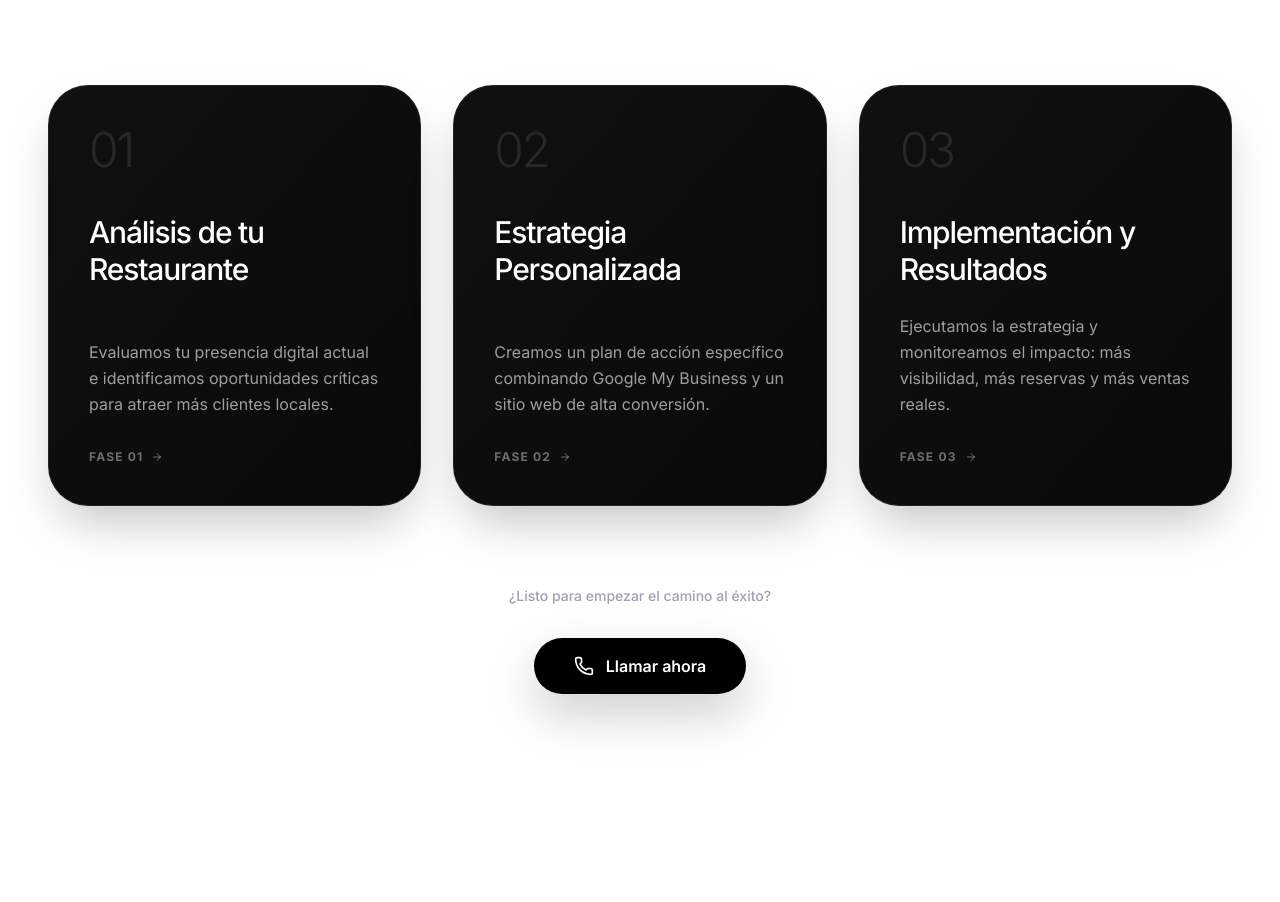
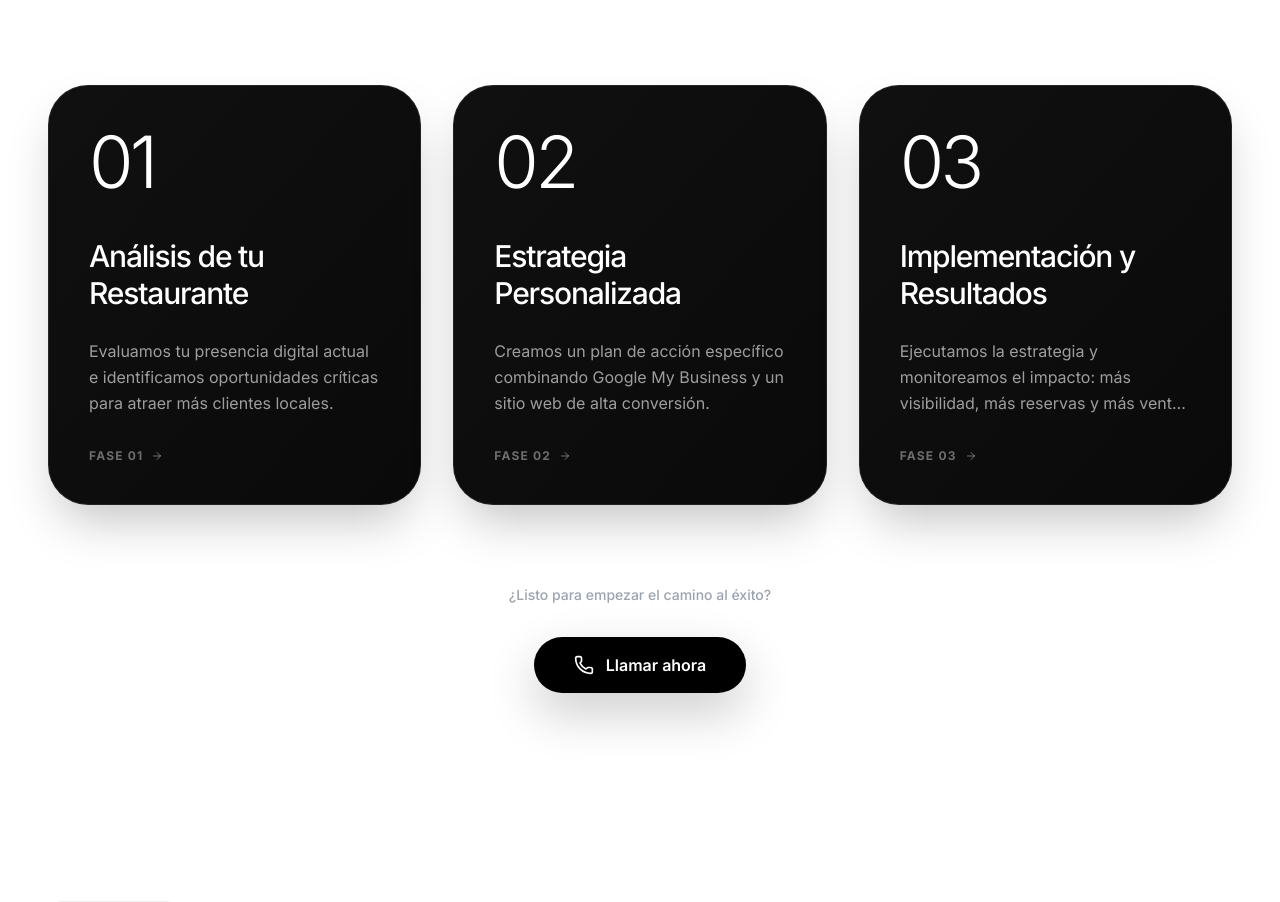
Before and after one commit to motionsmanagement/Motions, a React (Vite) app: page / in a window 1280 px wide. Shown: the part 2213-3115 px from the top of the page. Built offline with nearby package versions, Linux system fonts and the light colour scheme.

Commit message:
style: larger white numbers and 3-line description limit in HowItWorks

```diff
--- a/components/HowItWorks.tsx
+++ b/components/HowItWorks.tsx
@@ -45,7 +45,7 @@ const HowItWorks: React.FC = () => {
               <div className="absolute inset-0 bg-gradient-to-br from-white/5 to-transparent opacity-50"></div>
 
               <div className="relative z-10">
-                <span className="text-5xl font-light text-white/10 block mb-10 tracking-tighter group-hover:text-white/20 transition-colors">
+                <span className="text-7xl font-light text-white block mb-10 tracking-tighter transition-all">
                   {step.num}
                 </span>
                 <h3 className="text-3xl font-medium text-white leading-tight mb-6">
@@ -54,7 +54,7 @@ const HowItWorks: React.FC = () => {
               </div>
 
               <div className="relative z-10">
-                <p className="text-white/60 text-base leading-relaxed mb-8">
+                <p className="text-white/60 text-base leading-relaxed mb-8 line-clamp-3">
                   {step.desc}
                 </p>
                 <div className="flex items-center gap-2 text-white/40 text-xs font-bold uppercase tracking-widest group-hover:text-white transition-colors">
```
